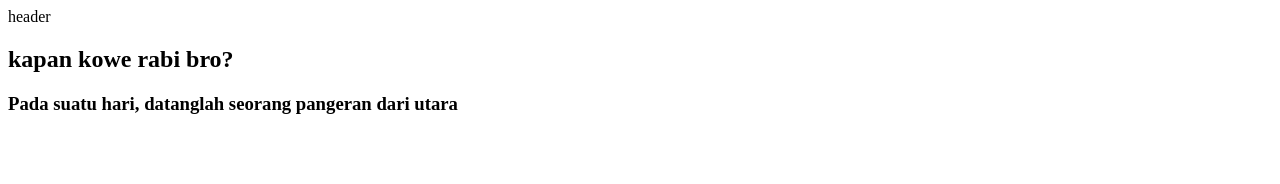
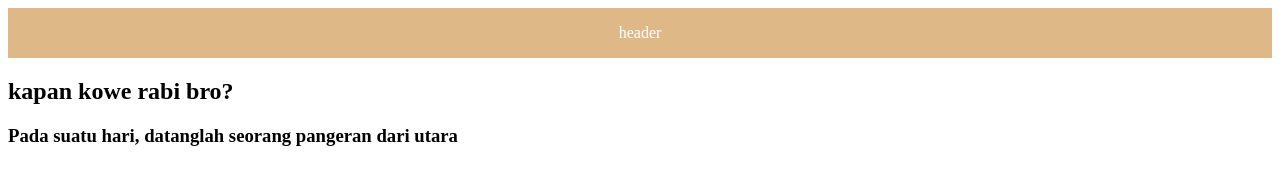
Before and after one commit to mochkusuma/my-repo-from-remote, a plain HTML site: page index.html in a window 1280 px wide. Drawn offline with Linux system fonts and the light colour scheme.

Commit message:
added style for id header

```diff
--- a/index.html
+++ b/index.html
@@ -4,6 +4,7 @@
     <meta charset="UTF-8">
     <meta name="viewport" content="width=device-width, initial-scale=1.0">
     <title>Hello World</title>
+    <link rel="stylesheet" href="style.css">
 </head>
 <body>
     <div id="header">header</div>
--- /dev/null
+++ b/style.css
@@ -0,0 +1,8 @@
+#header {
+    width:100%;
+    height: 50px;
+    line-height: 50px;
+    background-color: burlywood;
+    text-align: center;
+    color: white;
+}
```
